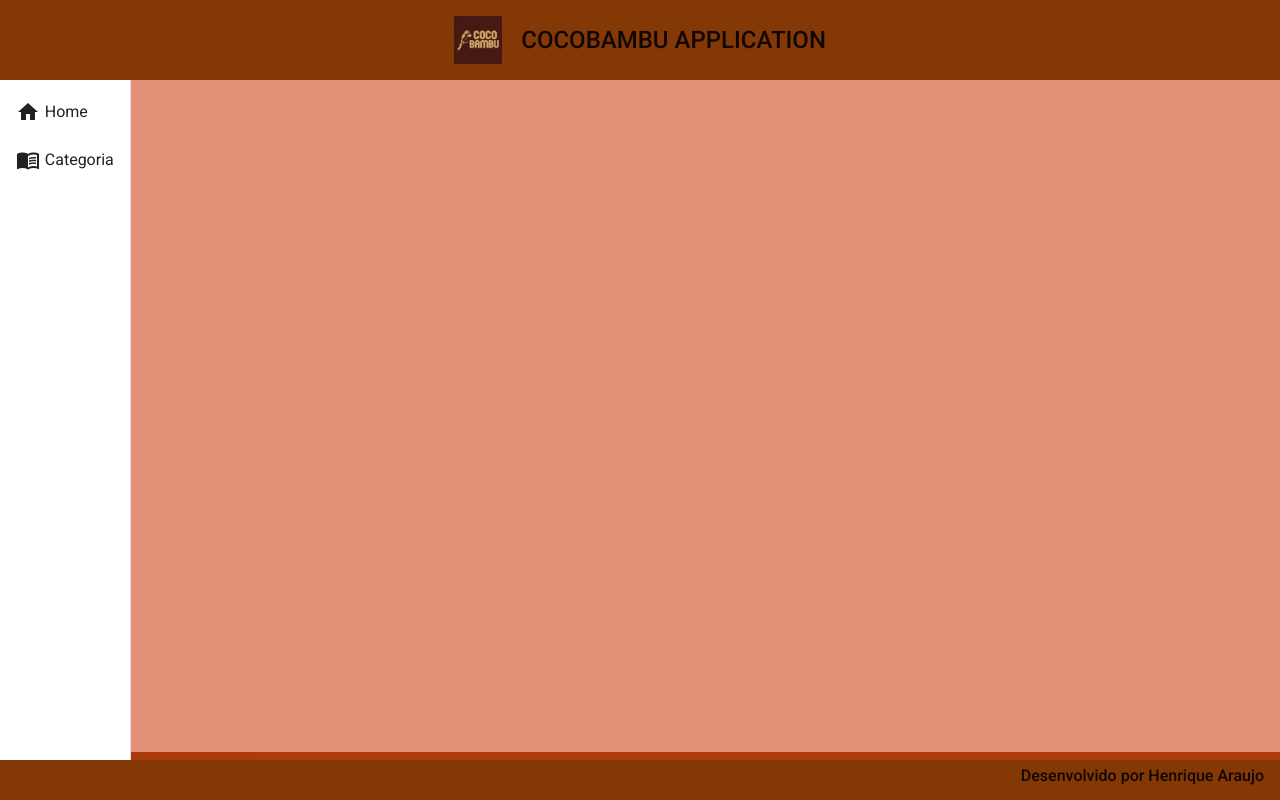
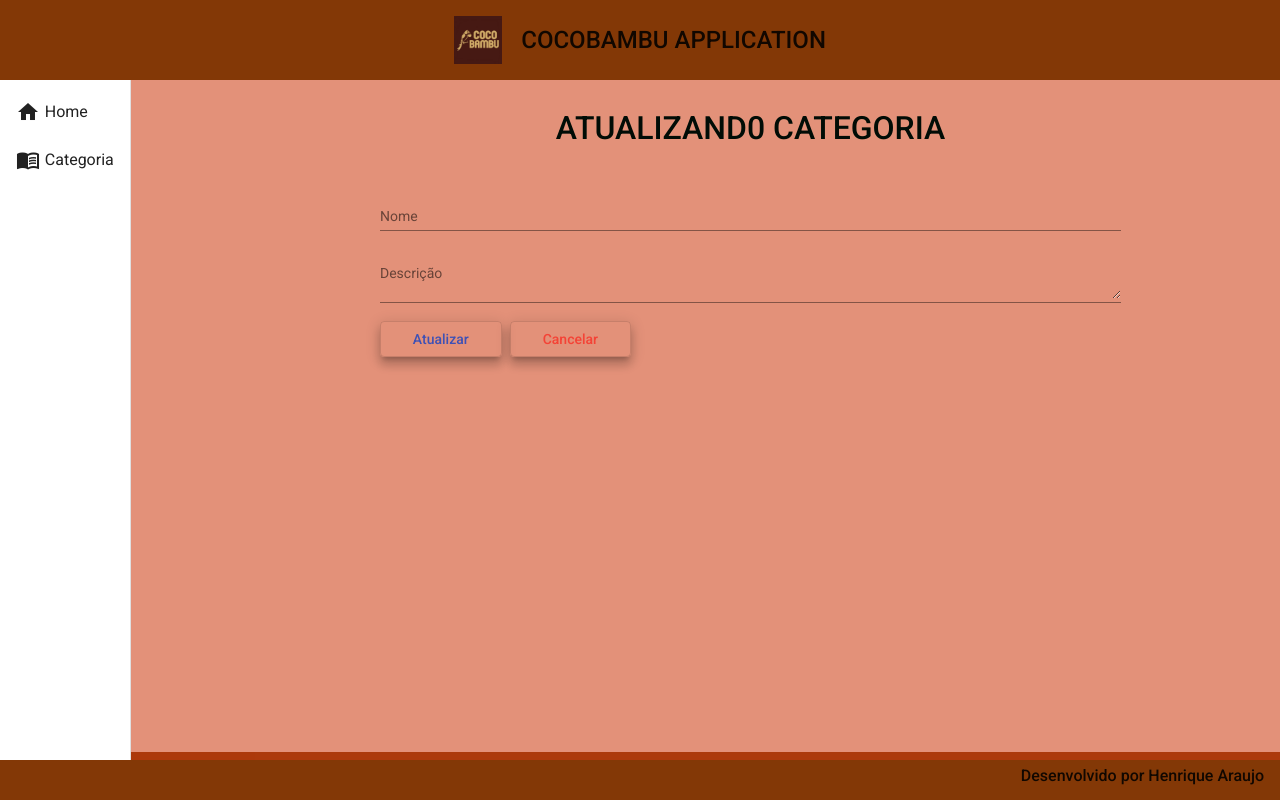
Before and after one commit to Henrique-Arau/cocoBambu-front, an Angular app: page /categorias/update/1 in a window 1280 px wide. Before the commit this address led to /. Built offline with nearby package versions, Linux system fonts and the light colour scheme; no server answers.

Commit message:
UPDATE para categoria foi implementada

```diff
--- a/src/app/app-routing.module.ts
+++ b/src/app/app-routing.module.ts
@@ -3,6 +3,7 @@
 import { CategoriaCreateComponent } from './components/views/categoria/categoria-create/categoria-create.component';
 import { CategoriaDeleteComponent } from './components/views/categoria/categoria-delete/categoria-delete.component';
 import { CategoriaReadComponent } from './components/views/categoria/categoria-read/categoria-read.component';
+import { CategoriaUpdateComponent } from './components/views/categoria/categoria-update/categoria-update.component';
 import { HomeComponent } from './components/views/home/home.component';
 
 const routes: Routes = [
@@ -21,6 +22,10 @@
   {
     path: 'categorias/delete/id',
     component: CategoriaDeleteComponent
+  },
+  {
+    path: 'categorias/update/:id',
+    component: CategoriaUpdateComponent
   }
 
 ];
--- a/src/app/app.module.ts
+++ b/src/app/app.module.ts
@@ -27,6 +27,7 @@
 import {MatFormFieldModule} from '@angular/material/form-field';
 import {MatSnackBarModule} from '@angular/material/snack-bar';
 import { CategoriaDeleteComponent } from './components/views/categoria/categoria-delete/categoria-delete.component';
+import { CategoriaUpdateComponent } from './components/views/categoria/categoria-update/categoria-update.component';
 
 @NgModule({
   declarations: [
@@ -38,6 +39,7 @@
     CategoriaReadComponent,
     CategoriaCreateComponent,
     CategoriaDeleteComponent,
+    CategoriaUpdateComponent,
   ],
   imports: [
     BrowserModule,
--- a/src/app/components/views/categoria/categoria-delete/categoria-delete.component.html
+++ b/src/app/components/views/categoria/categoria-delete/categoria-delete.component.html
@@ -3,7 +3,7 @@
 
     <mat-form-field class="form">
         <mat-label>Nome</mat-label>
-        <input matInput [(ngModel)]="categoria.nome"  type="text" name="nome" disabled>
+        <input matInput [(ngModel)]="categoria.nome"  type="text" name="nome" disabled >
     </mat-form-field>
 
     <mat-form-field class="form" >
--- a/src/app/components/views/categoria/categoria-read/categoria-read.component.html
+++ b/src/app/components/views/categoria/categoria-read/categoria-read.component.html
@@ -42,7 +42,7 @@
                 <ng-container matColumnDef="acoes">
                   <th class="mat-header" mat-header-cell *matHeaderCellDef> AÇÕES </th>
                   <td mat-cell *matCellDef="let row">
-                    <a class="edit" href="#">
+                    <a class="edit" routerLink="update/{{ row.id }}">
                       <i class="material-icons">edit</i>
                     </a>
                     <a class="delete" routerLink="delete/{{ row.id }}">
--- /dev/null
+++ b/src/app/components/views/categoria/categoria-update/categoria-update.component.css
@@ -0,0 +1,30 @@
+form{
+    text-align: center;
+    width: 70%;
+    margin: 2rem auto 0 auto;
+    color: rgb(1, 12, 6);
+}
+
+h1 {
+    font-size: 2rem;
+    font-weight: 500;
+    margin-bottom: 3rem;
+
+}
+
+.form {
+    width: 100%;
+
+}
+
+.buttons {
+    width: 100%;
+    text-align: start;
+}
+
+button {
+    margin-right: .5rem;
+    padding-right: 2rem;
+    padding-left: 2rem;
+    color: mediumaquamarine;
+}
--- /dev/null
+++ b/src/app/components/views/categoria/categoria-update/categoria-update.component.html
@@ -0,0 +1,18 @@
+<form>
+    <h1>ATUALIZAND0 CATEGORIA</h1>
+
+    <mat-form-field class="form">
+        <mat-label>Nome</mat-label>
+        <input matInput  type="text" name="nome" placeholder="Ex. Nome De Usuario">
+    </mat-form-field>
+
+    <mat-form-field class="form" >
+       <mat-label>Descrição</mat-label>
+       <textarea matInput type="text" name="descricao" placeholder="Ex. Descrição"></textarea>
+   </mat-form-field>
+
+   <div class="buttons">
+       <button (click)="update()" class="mat-elevation-z8" mat-stroked-button color="primary">Atualizar</button>
+       <button (click)="cancel()" class="mat-elevation-z8" mat-stroked-button color="warn">Cancelar</button>
+   </div>
+</form>
--- /dev/null
+++ b/src/app/components/views/categoria/categoria-update/categoria-update.component.ts
@@ -0,0 +1,51 @@
+import { Component, OnInit } from '@angular/core';
+import { ActivatedRoute, Router } from '@angular/router';
+import { Categoria } from '../categoria.model';
+import { CategoriaService } from '../categoria.service';
+
+@Component({
+  selector: 'app-categoria-update',
+  templateUrl: './categoria-update.component.html',
+  styleUrls: ['./categoria-update.component.css']
+})
+export class CategoriaUpdateComponent implements OnInit {
+
+  categoria: Categoria = {
+    id: '',
+    nome: '',
+    descricao: ''
+  }
+
+  constructor(private service: CategoriaService,
+     private route: ActivatedRoute,
+     private router: Router
+     ) { }
+
+  ngOnInit(): void {
+    this.categoria.id = this.route.snapshot.paramMap.get('id')!
+    this.findById();
+
+  }
+
+
+  findById(): void {
+    this.service.findById(this.categoria.id!).subscribe((resposta)=> {
+      this.categoria.nome = resposta.nome
+      this.categoria.descricao = resposta.descricao
+    });
+  }
+
+  update(): void {
+    this.service.update(this.categoria).subscribe((resposta) => {
+    this.router.navigate(['categorias']);
+    this.service.mensagem('Categoria atualizada com sucesso');
+    }, err =>{
+      this.service.mensagem('Validar se todos os campos estão preenchidos corretamente!')
+    });
+  }
+
+  cancel(): void {
+    this.router.navigate(['categorias'])
+  }
+
+}
--- a/src/app/components/views/categoria/categoria.service.ts
+++ b/src/app/components/views/categoria/categoria.service.ts
@@ -34,6 +34,11 @@
     return this.http.delete<void>(url)
   }
 
+  update(categoria: Categoria):Observable<void> {
+    const url = `${this.baseUrl}/categorias/${categoria.id}`
+    return this.http.put<void>(url, categoria)
+  }
+
   mensagem(str: String): void {
 this._snack.open(`${str}`, 'ok', {
   horizontalPosition: 'end',
```
Also changed, not shown: src/app/components/views/categoria/categoria-delete/categoria-delete.component.ts (+4 -4 lines).
